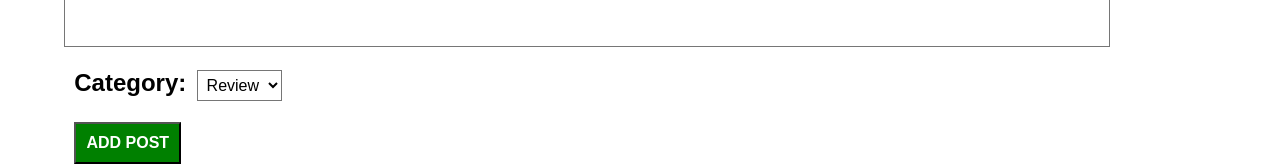
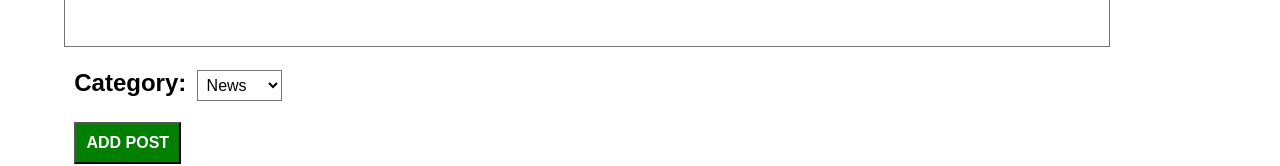
Before and after one commit to IslamHamad95/review-x-review, a React (Create React App) app: page /addpost in a window 1280 px wide. Shown: the part 608-774 px from the top of the page. Built offline with nearby package versions, Linux system fonts and the light colour scheme.

Commit message:
authentication changes

```diff
--- a/src/components/AddPost.js
+++ b/src/components/AddPost.js
@@ -10,7 +10,7 @@ function AddPost({ userName, addPost }) {
     title: "",
     body: "",
     photo: newImage,
-    category: "Review",
+    category: "News",
     date: new Date().toDateString(),
   });
 
@@ -67,8 +67,8 @@ function AddPost({ userName, addPost }) {
         <br />
         <label htmlFor="category">Category:</label>
         <select name="category" onChange={saveCategory}>
+          <option value="News">News</option>
           <option value="Review">Review</option>
-          <option value="News">News</option>
         </select>
         <br />
 
--- a/src/components/ShowNewsPost.js
+++ b/src/components/ShowNewsPost.js
@@ -16,7 +16,7 @@ const ShowNewsPost = ({ postsArray, match,userName }) => {
         <h2 id="post-author">Written by {post.author}</h2>
       </div>
       {
-        userName?(
+        (userName==post.author)?(
           <div className="edit-delete-buttons">
           <a><button id="edit-button">EDIT</button></a>
           <button id="delete-button">DELETE</button>
--- a/src/components/ShowReviewPost.js
+++ b/src/components/ShowReviewPost.js
@@ -2,7 +2,7 @@ import React from "react";
 import { connect } from "react-redux";
 import ContactUs from "./ContactUs"
 
-const ShowReviewPost = ({ postsArray, match,userEmail }) => {
+const ShowReviewPost = ({ postsArray, match,userName }) => {
   const post = postsArray.find((post) => {
     if (post.id === match.params.id) {
       return post;
@@ -16,7 +16,7 @@ const ShowReviewPost = ({ postsArray, match,userEmail }) => {
         <h2 id="post-author">Written by {post.author}</h2>
       </div>
       {
-        userEmail?(
+        (userName==post.author)?(
           <div className="edit-delete-buttons">
           <a><button id="edit-button">EDIT</button></a>
           <button id="delete-button">DELETE</button>
@@ -32,7 +32,7 @@ const ShowReviewPost = ({ postsArray, match,userEmail }) => {
 const mapStatetoProps = (state) => {
   return {
     postsArray: state.posts.postsArray,
-    userEmail: state.user.email
+    userName: state.user.userName
   };
 };
 
```
